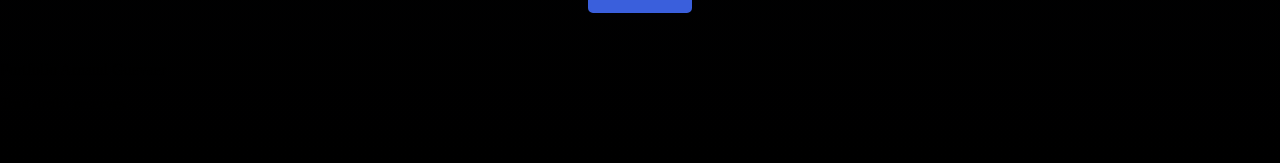
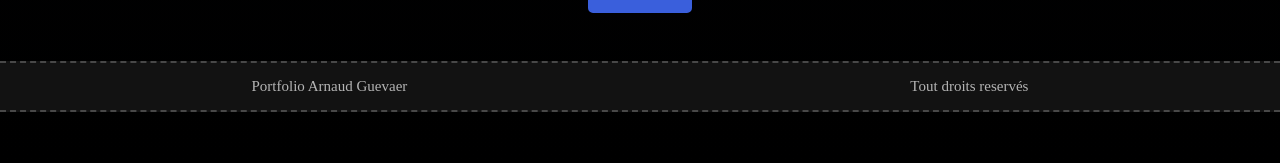
Before and after one commit to Arnaud6216/Portfolio-pro, a React (Vite) app: page / in a window 1280 px wide. Shown: the part 5462-5625 px from the top of the page. Built offline with nearby package versions, Linux system fonts and the light colour scheme.

Commit message:
adding footer css

```diff
--- a/src/Components/Footer/Footer.css
+++ b/src/Components/Footer/Footer.css
@@ -0,0 +1,11 @@
+.footer {
+	display: flex;
+	justify-content: space-around;
+	color: var(--gray-11);
+	background-color: var(--gray-2);
+	width: 100%;
+	font-size: 15px;
+	margin: 1rem 1rem 1rem 0;
+	border-top: 2px dashed var(--gray-7);
+	border-bottom: 2px dashed var(--gray-7);
+}
```
